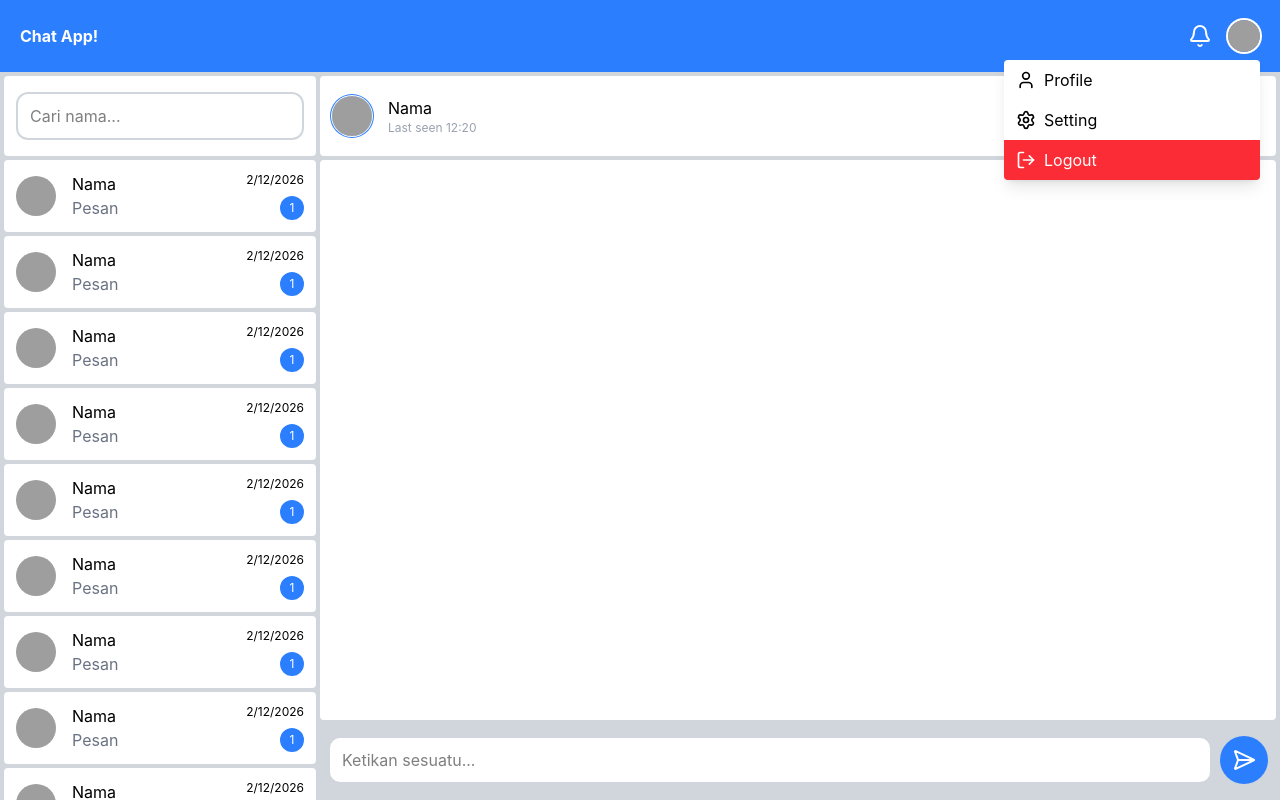
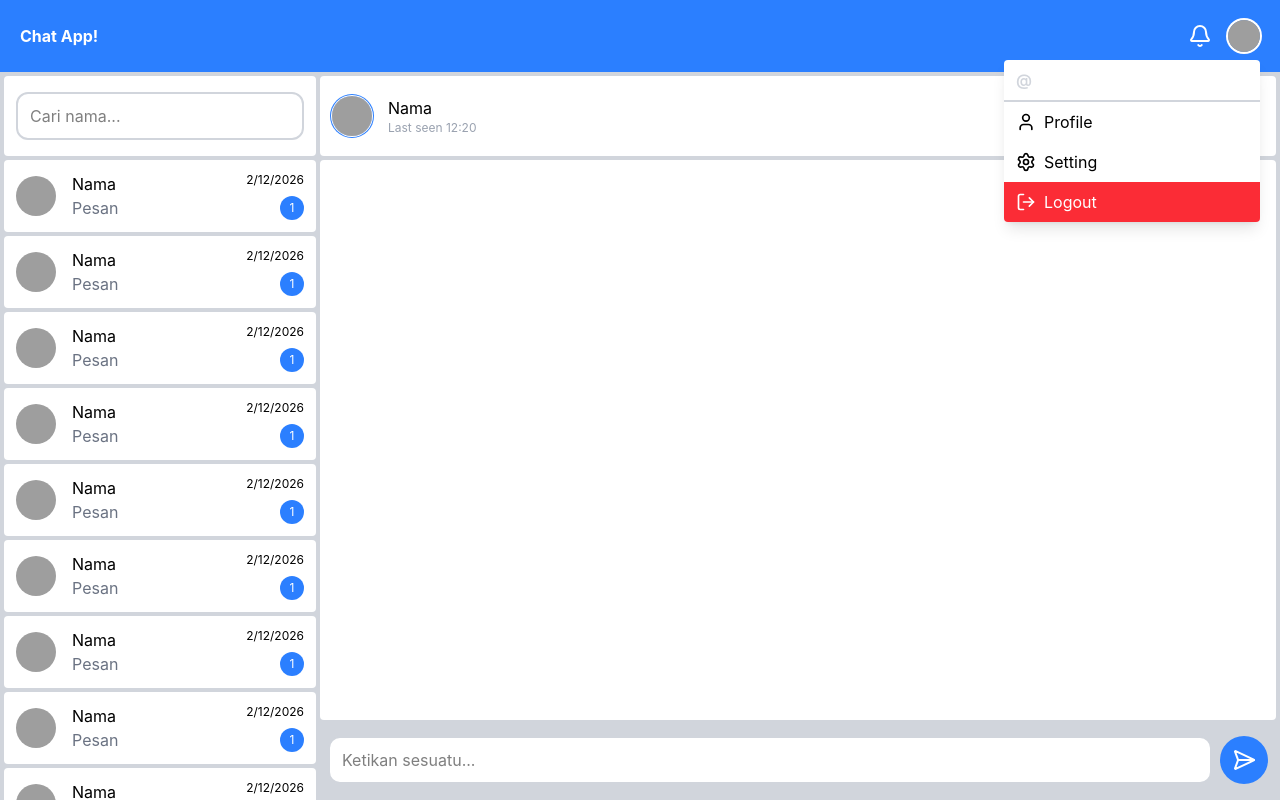
Before and after one commit to RAMDHAN-MQ/react-chat-app, a React (Vite) app in the folder frontend/: page /chat in a window 1280 px wide. Both pictures are taken after a click on the button 1244 px from the left and 36 px from the top of the page. Built offline with nearby package versions, Linux system fonts and the light colour scheme; grey boxes are pictures that could not be loaded.

Commit message:
add: fungsi logout

```diff
--- a/frontend/src/components/ui/Nav/Navbar.jsx
+++ b/frontend/src/components/ui/Nav/Navbar.jsx
@@ -1,7 +1,7 @@
 import { Bell } from "lucide-react";
 import { useEffect, useRef, useState } from "react";
 
-export default function Navbar({ children }) {
+export default function Navbar({ children, nama, username }) {
   const [isDrop, setIsDrop] = useState(false);
   const dropdownRef = useRef(null);
 
@@ -17,7 +17,7 @@ export default function Navbar({ children }) {
     return () => {
       document.removeEventListener("click", hanldeClickOutsideNav);
     };
-  });
+  }, []);
 
   return (
     <nav className="bg-blue-500 p-5 flex justify-between items-center">
@@ -30,7 +30,7 @@ export default function Navbar({ children }) {
         </button>
         <div className="relative" ref={dropdownRef}>
           <button
-            className=" flex items-center rounded-full overflow-hidden ring ring-white ring-offset-1 cursor-pointer"
+            className=" flex items-center gap-2 rounded-full overflow-hidden ring ring-white ring-offset-1 cursor-pointer"
             onClick={() => setIsDrop(!isDrop)}
           >
             <img
@@ -41,6 +41,10 @@ export default function Navbar({ children }) {
           </button>
           {isDrop && (
             <div className="h-fit min-w-64 bg-white absolute right-0 top-full mt-2 rounded shadow-lg overflow-hidden">
+              <div className="flex items-center gap-2 px-3 py-2 border-b-2 border-b-gray-300 font-semibold">
+                {nama}
+                <span className="text-gray-300">@{username}</span>
+              </div>
               {children}
             </div>
           )}
--- a/frontend/src/pages/Chat/ChatPage.jsx
+++ b/frontend/src/pages/Chat/ChatPage.jsx
@@ -6,14 +6,21 @@ import Chat from "../../components/ui/Chat/Chat";
 import ChatSend from "../../components/ui/Chat/ChatSend";
 import NavbarDropMenu from "../../components/ui/Nav/NavbarDropMenu";
 import { LogOut, Settings, User } from "lucide-react";
-import { useOutletContext } from "react-router-dom";
+import { useNavigate, useOutletContext } from "react-router-dom";
 
 export default function ChatPage() {
   const { user, setUser } = useOutletContext();
 
+  const navigate = useNavigate();
+  function handleLogout() {
+    localStorage.removeItem("token");
+    setUser(null);
+    navigate("/");
+  }
+
   return (
     <div className="h-screen flex flex-col overflow-hidden">
-      <Navbar>
+      <Navbar nama={user?.nama} username={user?.username}>
         <NavbarDropMenu>
           <User size={20} />
           Profile
@@ -22,7 +29,7 @@ export default function ChatPage() {
           <Settings size={20} />
           Setting
         </NavbarDropMenu>
-        <NavbarDropMenu variant={"danger"}>
+        <NavbarDropMenu variant={"danger"} onClick={() => handleLogout}>
           <LogOut size={20} />
           Logout
         </NavbarDropMenu>
```
